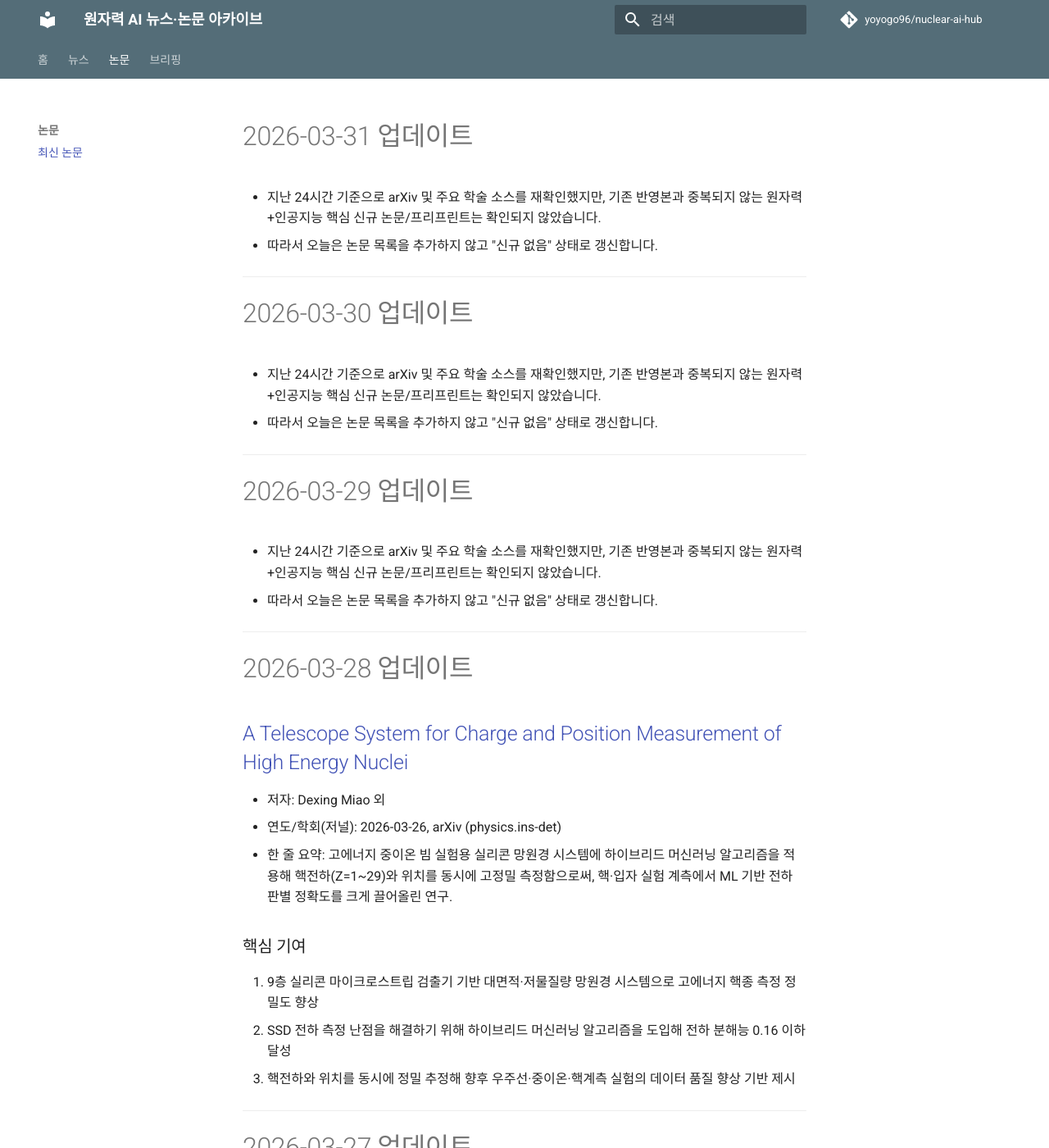
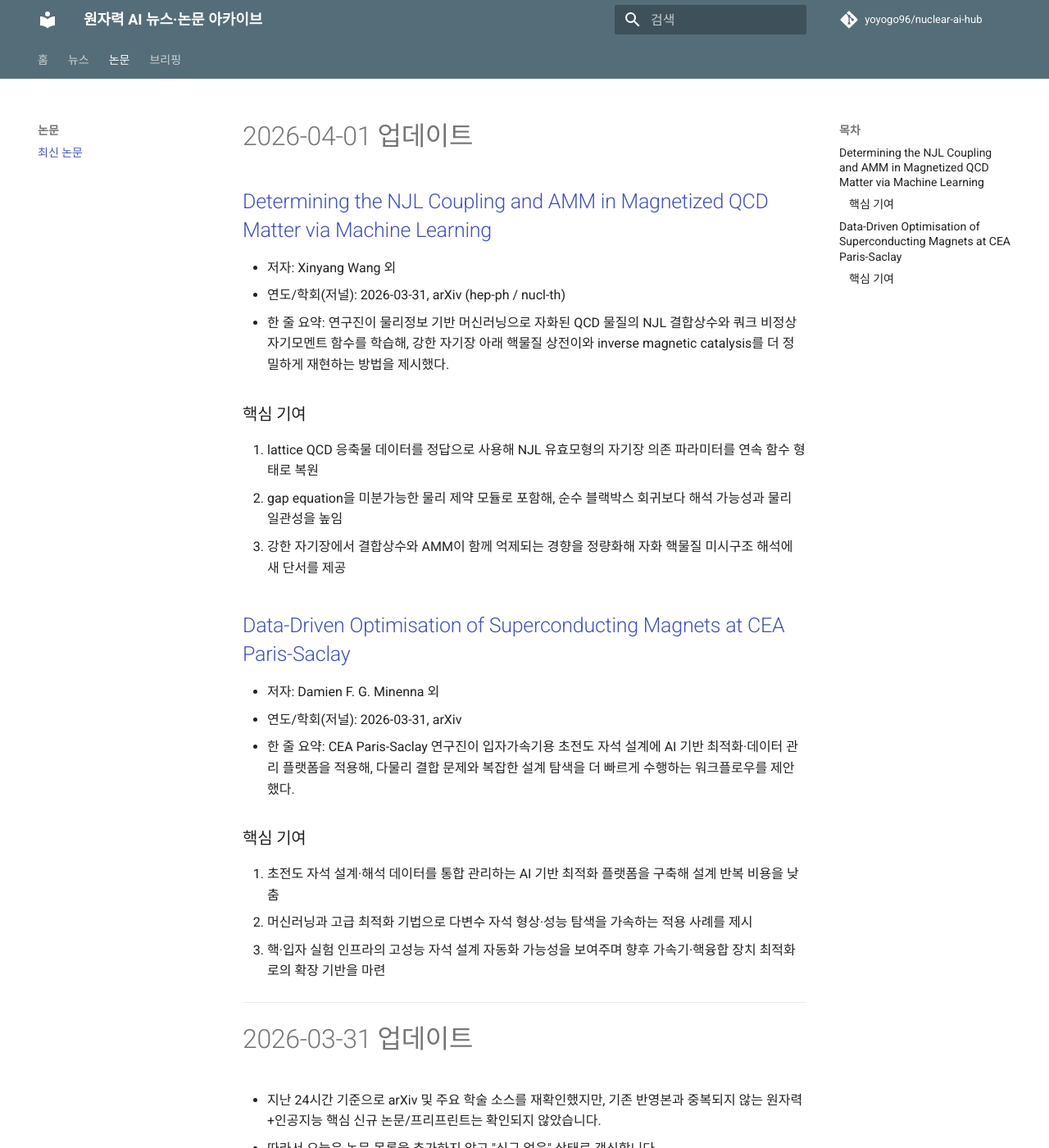
Before and after one commit to yoyogo96/nuclear-ai-hub, an MkDocs documentation site: the page built from docs/papers/index.md, in a window 1280 px wide and 1400 px high. Shown: the whole window at 82% size. Built offline with MkDocs 1.6.1 and Material for MkDocs 9.7.7, drawn with Linux system fonts in a browser that asks for light colours; comment, search, counter and statistics services are not loaded.

Commit message:
docs: daily nuclear ai hub update for 2026-04-01

```diff
--- a/docs/briefings/index.md
+++ b/docs/briefings/index.md
@@ -1,3 +1,22 @@
+## 2026-04-01 데일리 브리핑
+
+### 오늘의 3줄 요약
+1. 한국 고리 2호기 재가동 허가와 방글라데시 Rooppur 1호기 시운전 진전은, 아시아에서 기존 원전 계속운전과 신규 원전 준공이 동시에 속도를 내고 있음을 보여줌.
+2. 폴란드의 첫 원전 건설허가 신청과 Holtec SMR-300의 영국 규제 2단계 통과는, 유럽에서 대형원전과 SMR이 나란히 규제 심사 문턱을 넘고 있다는 신호임.
+3. 학술 쪽에서는 자화된 QCD 물질 파라미터를 물리정보 기반 머신러닝으로 추정한 논문과 초전도 자석 설계 최적화에 AI를 적용한 논문 2건을 반영함.
+
+### 오늘 반영 뉴스 (4건)
+- 한국 고리 2호기, 계속운전 승인 후 재가동 허가 (World Nuclear News)
+- 폴란드 첫 원전, 건설허가 신청서 제출 (World Nuclear News)
+- 방글라데시 Rooppur 1호기, 연료장전 전 붕산 플러싱 완료 (World Nuclear News)
+- Holtec SMR-300, 영국 규제평가 2단계 통과 (World Nuclear News)
+
+### 오늘 반영 논문 (2건)
+- Determining the NJL Coupling and AMM in Magnetized QCD Matter via Machine Learning (arXiv, 2026-03-31)
+- Data-Driven Optimisation of Superconducting Magnets at CEA Paris-Saclay (arXiv, 2026-03-31)
+
+---
+
 ## 2026-03-31 데일리 브리핑
 
 ### 오늘의 3줄 요약
--- a/docs/papers/index.md
+++ b/docs/papers/index.md
@@ -1,3 +1,27 @@
+# 2026-04-01 업데이트
+
+## [Determining the NJL Coupling and AMM in Magnetized QCD Matter via Machine Learning](https://arxiv.org/abs/2603.29269)
+- 저자: Xinyang Wang 외
+- 연도/학회(저널): 2026-03-31, arXiv (hep-ph / nucl-th)
+- 한 줄 요약: 연구진이 물리정보 기반 머신러닝으로 자화된 QCD 물질의 NJL 결합상수와 쿼크 비정상 자기모멘트 함수를 학습해, 강한 자기장 아래 핵물질 상전이와 inverse magnetic catalysis를 더 정밀하게 재현하는 방법을 제시했다.
+
+### 핵심 기여
+1. lattice QCD 응축물 데이터를 정답으로 사용해 NJL 유효모형의 자기장 의존 파라미터를 연속 함수 형태로 복원
+2. gap equation을 미분가능한 물리 제약 모듈로 포함해, 순수 블랙박스 회귀보다 해석 가능성과 물리 일관성을 높임
+3. 강한 자기장에서 결합상수와 AMM이 함께 억제되는 경향을 정량화해 자화 핵물질 미시구조 해석에 새 단서를 제공
+
+## [Data-Driven Optimisation of Superconducting Magnets at CEA Paris-Saclay](https://arxiv.org/abs/2603.29740)
+- 저자: Damien F. G. Minenna 외
+- 연도/학회(저널): 2026-03-31, arXiv
+- 한 줄 요약: CEA Paris-Saclay 연구진이 입자가속기용 초전도 자석 설계에 AI 기반 최적화·데이터 관리 플랫폼을 적용해, 다물리 결합 문제와 복잡한 설계 탐색을 더 빠르게 수행하는 워크플로우를 제안했다.
+
+### 핵심 기여
+1. 초전도 자석 설계·해석 데이터를 통합 관리하는 AI 기반 최적화 플랫폼을 구축해 설계 반복 비용을 낮춤
+2. 머신러닝과 고급 최적화 기법으로 다변수 자석 형상·성능 탐색을 가속하는 적용 사례를 제시
+3. 핵·입자 실험 인프라의 고성능 자석 설계 자동화 가능성을 보여주며 향후 가속기·핵융합 장치 최적화로의 확장 기반을 마련
+
+---
+
 # 2026-03-31 업데이트
 
 - 지난 24시간 기준으로 arXiv 및 주요 학술 소스를 재확인했지만, 기존 반영본과 중복되지 않는 원자력+인공지능 핵심 신규 논문/프리프린트는 확인되지 않았습니다.
```
Also changed, not shown: docs/news/index.md (+6 -0 lines), docs/news/nuclear.md (+18 -0 lines).
